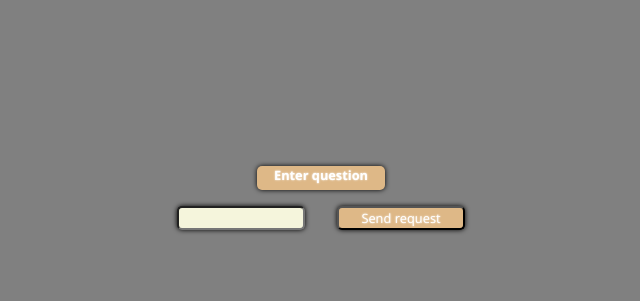
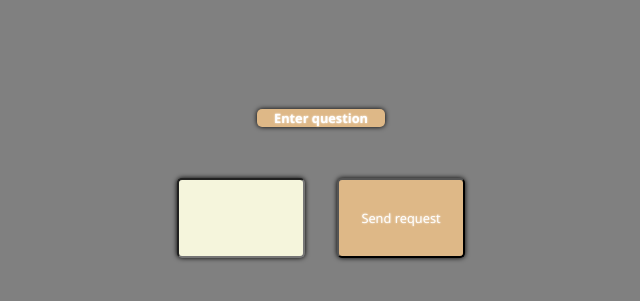
Before and after one commit to GitamDeveloper/AI, a plain HTML site: page index.html in a window 1280 px wide. Shown: the part 62-363 px from the top of the page, without its empty margins (319-959 px from the left). Drawn offline with nearby package versions, Linux system fonts and the light colour scheme.

Commit message:
Add files via upload

```diff
--- a/style.css
+++ b/style.css
@@ -29,14 +29,14 @@ body{
 
     background-color:burlywood;
     width: 10vw;
-    height: 3vh;
+    /* height: 10vh; */
 
     text-align: center;
 
     border-radius: 5px;
     text-shadow: 0px 0px 2px white;
 
-    margin-bottom: 40vh;
+    margin-bottom: 55vh;
 
     color:  rgb(255, 255, 255);
 
@@ -53,7 +53,7 @@ body{
 
     background-color: beige;
     width: 10vw;
-    height: 3vh;
+    height: 10vh;
 
     text-align: center;
 
@@ -74,7 +74,7 @@ body{
 
     background-color: burlywood;
     width: 10vw;
-    height: 3vh;
+    height: 10vh;
 
     text-align: center;
 
```
